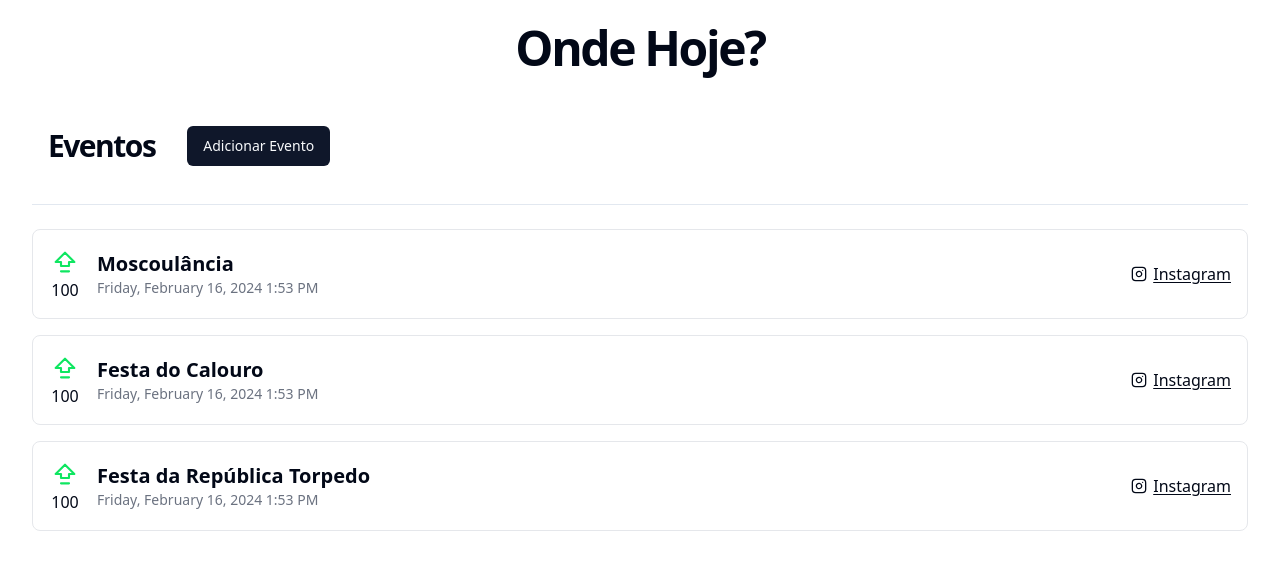
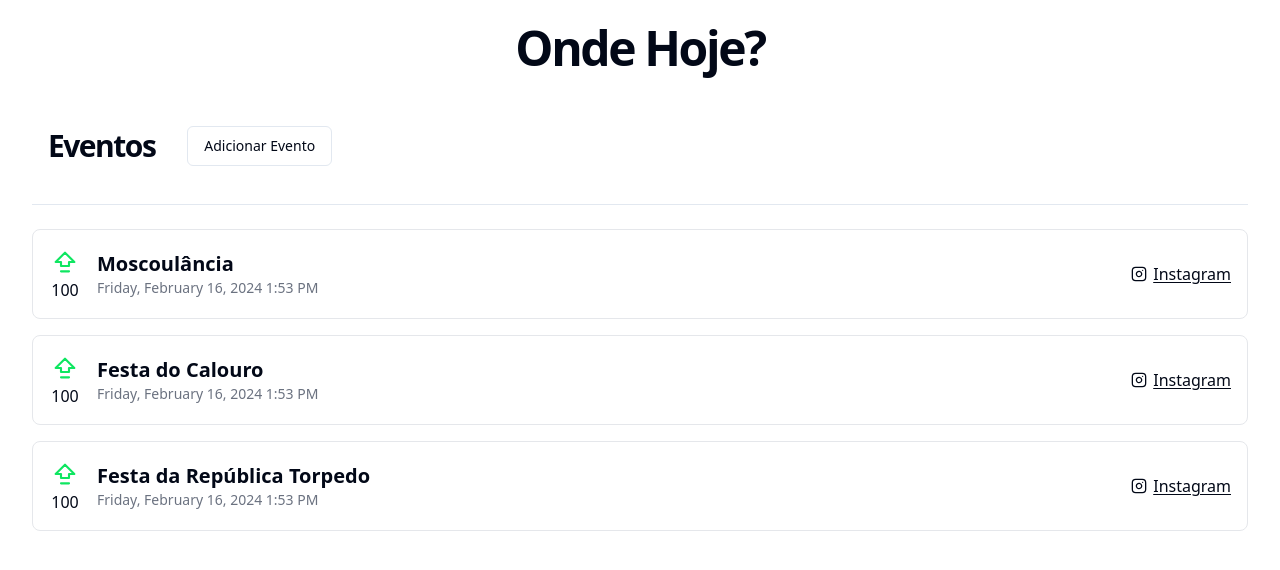
Before and after one commit to perebaj/ondehj-f, a React (Vite) app: page / in a window 1280 px wide. Shown: the top 570 px of the page. Built offline with nearby package versions, Linux system fonts and the light colour scheme.

Commit message:
:bug: chore: add event button variant

```diff
--- a/src/eventPage.tsx
+++ b/src/eventPage.tsx
@@ -35,7 +35,7 @@ export default function EventPage() {
                 Eventos
               </h1>
               <div>
-                <Button onClick={() => setShowForm(true)}>
+                <Button variant="outline" onClick={() => setShowForm(true)}>
                   Adicionar Evento
                 </Button>
               </div>
```
